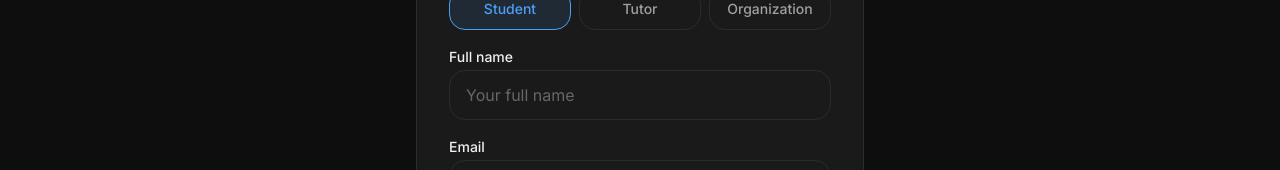
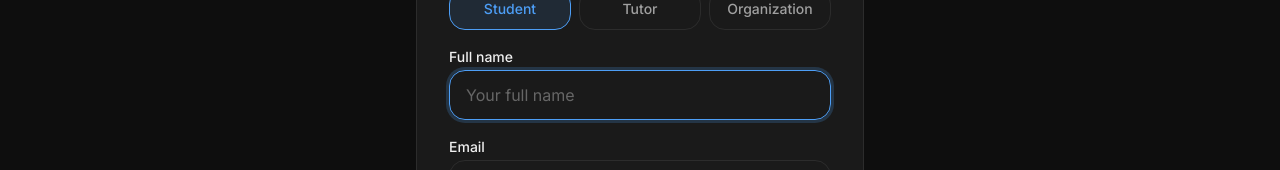
Before and after one commit to Subhadeep-Dhar/dooars-tutors-recreation, a Next.js app in the folder client/: page /register in a window 1280 px wide. Shown: the part 342-512 px from the top of the page. Built offline with nearby package versions, Linux system fonts and the light colour scheme; no server answers.

Commit message:
UX improvements for login, register and verify page

```diff
--- a/client/app/login/page.tsx
+++ b/client/app/login/page.tsx
@@ -99,6 +99,7 @@ export default function LoginPage() {
               placeholder="you@example.com"
               {...register('email')}
               className="input-base"
+              autoFocus
             />
             {errors.email && <p className="text-xs text-red-500 mt-1">{errors.email.message}</p>}
           </div>
--- a/client/app/register/page.tsx
+++ b/client/app/register/page.tsx
@@ -118,7 +118,7 @@ export default function RegisterPage() {
 
           <div className="space-y-1.5">
             <Label htmlFor="name" style={{ color: 'var(--text-primary)' }}>Full name</Label>
-            <input id="name" placeholder="Your full name" {...register('name')} className="input-base" />
+            <input id="name" placeholder="Your full name" {...register('name')} className="input-base" autoFocus />
             {errors.name && <p className="text-xs text-red-500 mt-1">{errors.name.message}</p>}
           </div>
 
--- a/client/app/verify-otp/page.tsx
+++ b/client/app/verify-otp/page.tsx
@@ -119,6 +119,7 @@ function VerifyOtpContent() {
               value={otp}
               onChange={(e) => setOtp(e.target.value.replace(/\D/g, ''))} // only digits
               className="input-base text-center text-2xl tracking-[0.5em] font-mono h-14"
+              autoFocus
             />
           </div>
 
```
